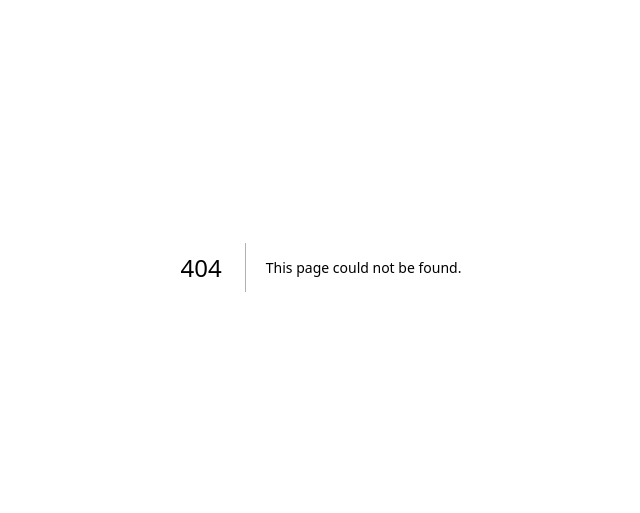
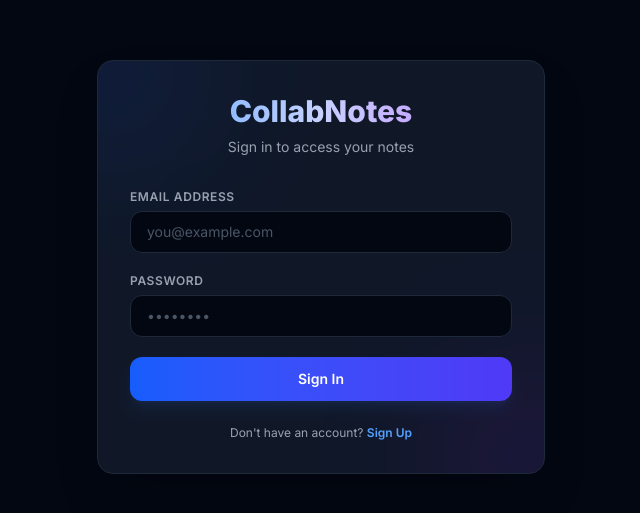
Before and after one commit to jasrulete/collab-note, a Next.js app: page /login in a window 1280 px wide. Before the commit this address had no page. Shown: the part 133-646 px from the top of the page, without its empty margins (319-959 px from the left). Built offline with nearby package versions, Linux system fonts and the light colour scheme; no server answers.

Commit message:
added authentication and seesion termination

```diff
--- /dev/null
+++ b/src/app/login/page.tsx
@@ -0,0 +1,153 @@
+'use client';
+
+import { useState } from 'react';
+import { useRouter } from 'next/navigation';
+import { supabase } from '@/lib/supabase';
+
+export default function LoginPage() {
+  const router = useRouter();
+  const [email, setEmail] = useState('');
+  const [password, setPassword] = useState('');
+  const [isSignUp, setIsSignUp] = useState(false);
+  const [loading, setLoading] = useState(false);
+  const [errorMsg, setErrorMsg] = useState('');
+  const [successMsg, setSuccessMsg] = useState('');
+
+  async function handleAuth(e: React.FormEvent) {
+    e.preventDefault();
+    setLoading(true);
+    setErrorMsg('');
+    setSuccessMsg('');
+
+    if (isSignUp) {
+      const { data, error } = await supabase.auth.signUp({
+        email,
+        password,
+        options: {
+          emailRedirectTo: `${window.location.origin}/auth/callback`,
+        },
+      });
+
+      if (error) {
+        setErrorMsg(error.message);
+      } else {
+        setSuccessMsg('Verification email sent! Please check your inbox.');
+      }
+    } else {
+      const { error } = await supabase.auth.signInWithPassword({
+        email,
+        password,
+      });
+
+      if (error) {
+        setErrorMsg(error.message);
+      } else {
+        router.push('/');
+        router.refresh();
+      }
+    }
+    setLoading(false);
+  }
+
+  return (
+    <main className="flex min-h-screen items-center justify-center bg-gray-950 px-4 py-12">
+      <div className="w-full max-w-md bg-gray-900 border border-gray-800 rounded-2xl p-8 shadow-2xl relative overflow-hidden">
+        {/* Glow decoration */}
+        <div className="absolute -top-20 -left-20 w-48 h-48 bg-blue-600/10 rounded-full blur-3xl pointer-events-none" />
+        <div className="absolute -bottom-20 -right-20 w-48 h-48 bg-purple-600/10 rounded-full blur-3xl pointer-events-none" />
+
+        <div className="text-center mb-8 relative z-10">
+          <h1 className="text-3xl font-extrabold text-transparent bg-clip-text bg-gradient-to-r from-blue-400 via-indigo-200 to-purple-400">
+            CollabNotes
+          </h1>
+          <p className="text-gray-400 text-sm mt-2">
+            {isSignUp ? 'Create a new account' : 'Sign in to access your notes'}
+          </p>
+        </div>
+
+        <form onSubmit={handleAuth} className="space-y-5 relative z-10">
+          {errorMsg && (
+            <div className="p-3.5 bg-red-500/10 border border-red-500/20 text-red-400 rounded-xl text-xs font-medium">
+              {errorMsg}
+            </div>
+          )}
+          {successMsg && (
+            <div className="p-3.5 bg-green-500/10 border border-green-500/20 text-green-400 rounded-xl text-xs font-medium">
+              {successMsg}
+            </div>
+          )}
+
+          <div>
+            <label className="block text-xs font-semibold uppercase tracking-wider text-gray-400 mb-1.5">
+              Email Address
+            </label>
+            <input
+              type="email"
+              required
+              value={email}
+              onChange={(e) => setEmail(e.target.value)}
+              placeholder="you@example.com"
+              className="w-full px-4 py-2.5 bg-gray-950 border border-gray-800 focus:border-blue-500 rounded-xl text-sm text-white placeholder-gray-600 outline-none transition-all"
+            />
+          </div>
+
+          <div>
+            <label className="block text-xs font-semibold uppercase tracking-wider text-gray-400 mb-1.5">
+              Password
+            </label>
+            <input
+              type="password"
+              required
+              value={password}
+              onChange={(e) => setPassword(e.target.value)}
+              placeholder="••••••••"
+              className="w-full px-4 py-2.5 bg-gray-950 border border-gray-800 focus:border-blue-500 rounded-xl text-sm text-white placeholder-gray-600 outline-none transition-all"
+            />
+          </div>
+
+          <button
+            type="submit"
+            disabled={loading}
+            className="w-full py-3 bg-gradient-to-r from-blue-600 to-indigo-600 hover:from-blue-500 hover:to-indigo-500 rounded-xl text-sm font-semibold text-white shadow-lg shadow-blue-500/10 hover:shadow-blue-500/20 transition-all disabled:opacity-50 cursor-pointer"
+          >
+            {loading ? 'Please wait…' : isSignUp ? 'Sign Up' : 'Sign In'}
+          </button>
+        </form>
+
+        <div className="mt-6 text-center text-xs text-gray-400 relative z-10">
+          {isSignUp ? (
+            <p>
+              Already have an account?{' '}
+              <button
+                type="button"
+                onClick={() => {
+                  setIsSignUp(false);
+                  setErrorMsg('');
+                  setSuccessMsg('');
+                }}
+                className="text-blue-400 hover:text-blue-300 font-semibold hover:underline"
+              >
+                Sign In
+              </button>
+            </p>
+          ) : (
+            <p>
+              Don't have an account?{' '}
+              <button
+                type="button"
+                onClick={() => {
+                  setIsSignUp(true);
+                  setErrorMsg('');
+                  setSuccessMsg('');
+                }}
+                className="text-blue-400 hover:text-blue-300 font-semibold hover:underline"
+              >
+                Sign Up
+              </button>
+            </p>
+          )}
+        </div>
+      </div>
+    </main>
+  );
+}
--- a/src/app/note/[id]/page.tsx
+++ b/src/app/note/[id]/page.tsx
@@ -1,13 +1,10 @@
 import { notFound } from 'next/navigation';
-import { createClient } from '@supabase/supabase-js';
+import { createServerSupabase } from '@/lib/supabase';
 import Editor from '@/components/Editor';
 
-// Server-side fetch for initial data (good for SEO + no loading flicker)
+// Server-side fetch for initial data (using cookie session for RLS authorization)
 async function getNote(id: string) {
-    const supabase = createClient(
-        process.env.NEXT_PUBLIC_SUPABASE_URL!,
-        process.env.NEXT_PUBLIC_SUPABASE_ANON_KEY!
-    );
+    const supabase = await createServerSupabase();
     const { data } = await supabase.from('notes').select('*').eq('id', id).single();
     return data;
 }
--- a/src/app/page.tsx
+++ b/src/app/page.tsx
@@ -10,8 +10,16 @@ export default function HomePage() {
   const [notes, setNotes] = useState<Note[]>([]);
   const [loading, setLoading] = useState(true);
   const [creating, setCreating] = useState(false);
+  const [userEmail, setUserEmail] = useState<string | null>(null);
 
   useEffect(() => {
+    // Get logged-in user
+    supabase.auth.getUser().then(({ data: { user } }) => {
+      if (user) {
+        setUserEmail(user.email ?? 'User');
+      }
+    });
+
     fetchNotes();
   }, []);
 
@@ -45,28 +53,54 @@ export default function HomePage() {
     setNotes(prev => prev.filter(n => n.id !== id));
   }
 
+  async function handleSignOut() {
+    await supabase.auth.signOut();
+    router.push('/login');
+    router.refresh();
+  }
+
   return (
     <main className="max-w-3xl mx-auto px-4 py-12">
-      <div className="flex items-center justify-between mb-10">
+      {/* Header bar with user profile & logout */}
+      <div className="flex flex-col sm:flex-row sm:items-center sm:justify-between border-b border-gray-800 pb-6 mb-10 gap-4">
         <div>
-          <h1 className="text-3xl font-bold text-white">CollabNotes</h1>
+          <h1 className="text-3xl font-extrabold text-white">CollabNotes</h1>
           <p className="text-gray-400 text-sm mt-1">Real-time collaborative editing</p>
         </div>
+
+        {userEmail && (
+          <div className="flex items-center gap-3.5 self-start sm:self-center">
+            <span className="text-xs text-gray-400 bg-gray-900 border border-gray-800 px-3 py-1.5 rounded-full">
+              Logged in as <strong className="text-gray-200">{userEmail}</strong>
+            </span>
+            <button
+              onClick={handleSignOut}
+              className="text-xs font-semibold text-red-400 hover:text-red-300 hover:underline transition-all"
+            >
+              Sign Out
+            </button>
+          </div>
+        )}
+      </div>
+
+      {/* Action and list */}
+      <div className="flex items-center justify-between mb-8">
+        <h2 className="text-xl font-semibold text-gray-200">Your Notes</h2>
         <button
           onClick={createNote}
           disabled={creating}
-          className="px-4 py-2 bg-blue-600 hover:bg-blue-500 rounded-lg text-sm font-medium transition-colors disabled:opacity-50"
+          className="px-4 py-2 bg-gradient-to-r from-blue-600 to-indigo-600 hover:from-blue-500 hover:to-indigo-500 rounded-xl text-sm font-semibold text-white shadow-lg shadow-blue-500/10 transition-all disabled:opacity-50 cursor-pointer"
         >
           {creating ? 'Creating…' : '+ New Note'}
         </button>
       </div>
 
       {loading ? (
-        <div className="text-gray-500 text-center py-16">Loading…</div>
+        <div className="text-gray-500 text-center py-16">Loading your notes…</div>
       ) : notes.length === 0 ? (
-        <div className="text-center py-16">
+        <div className="text-center py-16 bg-gray-900/50 border border-dashed border-gray-800 rounded-2xl">
           <p className="text-gray-400 mb-4">No notes yet.</p>
-          <button onClick={createNote} className="text-blue-400 hover:text-blue-300 underline text-sm">
+          <button onClick={createNote} className="text-blue-400 hover:text-blue-300 underline text-sm font-medium">
             Create your first note
           </button>
         </div>
@@ -76,17 +110,17 @@ export default function HomePage() {
             <li
               key={note.id}
               onClick={() => router.push(`/note/${note.id}`)}
-              className="group flex items-center justify-between p-4 bg-gray-900 border border-gray-800 rounded-xl hover:border-gray-600 cursor-pointer transition-all"
+              className="group flex items-center justify-between p-4 bg-gray-900 border border-gray-800 rounded-xl hover:border-gray-700 cursor-pointer transition-all"
             >
               <div>
-                <p className="font-medium text-white">{note.title || 'Untitled'}</p>
+                <p className="font-semibold text-white group-hover:text-blue-400 transition-colors">{note.title || 'Untitled'}</p>
                 <p className="text-gray-500 text-xs mt-0.5">
                   {new Date(note.updated_at).toLocaleString()} · v{note.version}
                 </p>
               </div>
               <button
                 onClick={(e) => deleteNote(note.id, e)}
-                className="text-gray-600 hover:text-red-400 opacity-0 group-hover:opacity-100 transition-all text-sm"
+                className="text-gray-500 hover:text-red-400 opacity-0 group-hover:opacity-100 transition-all text-sm px-2 py-1 rounded"
               >
                 Delete
               </button>
--- a/src/components/Editor.tsx
+++ b/src/components/Editor.tsx
@@ -2,31 +2,11 @@
 
 import { useEffect, useRef, useState, useCallback } from 'react';
 import { useRouter } from 'next/navigation';
-import { v4 as uuidv4 } from 'uuid';
 import { supabase } from '@/lib/supabase';
 import type { Note, PresenceUser, ContentBroadcast, ConflictInfo } from '@/lib/types';
 import { PRESENCE_COLORS } from '@/lib/types';
 import PresenceBar from './PresenceBar';
 import ConflictModal from './ConflictModal';
-
-// ─────────────────────────────────────────
-// Helpers
-// ─────────────────────────────────────────
-
-function getOrCreateUser(): { userId: string; name: string; color: string } {
-    const stored = sessionStorage.getItem('collab-user');
-    if (stored) return JSON.parse(stored);
-
-    const adjectives = ['Swift', 'Calm', 'Bold', 'Bright', 'Keen', 'Sharp', 'Wise'];
-    const nouns = ['Fox', 'Owl', 'Bear', 'Wolf', 'Hawk', 'Deer', 'Lynx'];
-    const name = `${adjectives[Math.floor(Math.random() * adjectives.length)]} ${nouns[Math.floor(Math.random() * nouns.length)]}`;
-    const color = PRESENCE_COLORS[Math.floor(Math.random() * PRESENCE_COLORS.length)];
-    const userId = uuidv4();
-
-    const user = { userId, name, color };
-    sessionStorage.setItem('collab-user', JSON.stringify(user));
-    return user;
-}
 
 // ─────────────────────────────────────────
 // Editor Component
@@ -45,7 +25,7 @@ export default function Editor({ noteId, initialNote }: Props) {
     const saveTimeoutRef = useRef<ReturnType<typeof setTimeout> | null>(null);
     const currentVersionRef = useRef(initialNote.version);
 
-    const [me] = useState(() => getOrCreateUser());
+    const [me, setMe] = useState<{ userId: string; name: string; color: string } | null>(null);
     const [title, setTitle] = useState(initialNote.title);
     const [content, setContent] = useState(initialNote.content);
     const [presenceUsers, setPresenceUsers] = useState<PresenceUser[]>([]);
@@ -53,8 +33,25 @@ export default function Editor({ noteId, initialNote }: Props) {
     const [saveStatus, setSaveStatus] = useState<'saved' | 'saving' | 'error'>('saved');
     const [pendingLocal, setPendingLocal] = useState<{ content: string; title: string } | null>(null);
 
+    // Get current authenticated user details
+    useEffect(() => {
+        supabase.auth.getUser().then(({ data: { user } }) => {
+            if (user) {
+                const name = user.email ? user.email.split('@')[0] : 'Collaborator';
+                const charCodeSum = user.id.split('').reduce((acc, char) => acc + char.charCodeAt(0), 0);
+                const color = PRESENCE_COLORS[charCodeSum % PRESENCE_COLORS.length];
+                setMe({
+                    userId: user.id,
+                    name,
+                    color,
+                });
+            }
+        });
+    }, []);
+
     // ── Broadcast my cursor position ──────────────────
     const broadcastCursor = useCallback((pos: number, selStart: number, selEnd: number) => {
+        if (!me) return;
         channelRef.current?.send({
             type: 'broadcast',
             event: 'cursor',
@@ -72,6 +69,7 @@ export default function Editor({ noteId, initialNote }: Props) {
 
     // ── Save to DB with conflict detection ────────────
     const saveToDb = useCallback(async (newContent: string, newTitle: string) => {
+        if (!me) return;
         setSaveStatus('saving');
 
         const basedOnVersion = currentVersionRef.current;
@@ -124,7 +122,7 @@ export default function Editor({ noteId, initialNote }: Props) {
                 version: data.version,
             } satisfies ContentBroadcast,
         });
-    }, [noteId, me.userId]);
+    }, [noteId, me]);
 
     // ── Debounced save (fires 800ms after last keystroke) ──
     const debouncedSave = useCallback((newContent: string, newTitle: string) => {
@@ -137,6 +135,8 @@ export default function Editor({ noteId, initialNote }: Props) {
 
     // ── Set up Supabase Realtime channel ──────────────
     useEffect(() => {
+        if (!me) return;
+
         const channel = supabase.channel(`note-${noteId}`, {
             config: {
                 presence: { key: me.userId },
@@ -263,6 +263,14 @@ export default function Editor({ noteId, initialNote }: Props) {
         error: 'text-red-400',
     }[saveStatus];
 
+    if (!me) {
+        return (
+            <div className="flex items-center justify-center h-screen bg-gray-950 text-gray-400 text-sm">
+                Connecting session…
+            </div>
+        );
+    }
+
     return (
         <div className="flex flex-col h-screen bg-gray-950">
             {/* Toolbar */}
--- a/src/lib/supabase.ts
+++ b/src/lib/supabase.ts
@@ -1,13 +1,37 @@
-import { createClient } from '@supabase/supabase-js';
+import { createBrowserClient, createServerClient } from '@supabase/ssr';
+import { cookies } from 'next/headers';
 
 const supabaseUrl = process.env.NEXT_PUBLIC_SUPABASE_URL!;
 const supabaseAnonKey = process.env.NEXT_PUBLIC_SUPABASE_ANON_KEY!;
 
 // Singleton client for the browser
-export const supabase = createClient(supabaseUrl, supabaseAnonKey, {
+export const supabase = createBrowserClient(supabaseUrl, supabaseAnonKey, {
     realtime: {
         params: {
             eventsPerSecond: 10, // rate-limit cursor events
         },
     },
 });
+
+// Server client helper (for Server Components / Server Actions)
+export async function createServerSupabase() {
+    const cookieStore = await cookies();
+    return createServerClient(supabaseUrl, supabaseAnonKey, {
+        cookies: {
+            getAll() {
+                return cookieStore.getAll();
+            },
+            setAll(cookiesToSet) {
+                try {
+                    cookiesToSet.forEach(({ name, value, options }) =>
+                        cookieStore.set(name, value, options)
+                    );
+                } catch {
+                    // The `setAll` method was called from a Server Component.
+                    // This can be ignored if you have middleware refreshing
+                    // user sessions.
+                }
+            },
+        },
+    });
+}
--- /dev/null
+++ b/src/middleware.ts
@@ -0,0 +1,60 @@
+import { createServerClient } from '@supabase/ssr';
+import { NextResponse, type NextRequest } from 'next/server';
+
+export async function middleware(request: NextRequest) {
+    let response = NextResponse.next({
+        request,
+    });
+
+    const supabase = createServerClient(
+        process.env.NEXT_PUBLIC_SUPABASE_URL!,
+        process.env.NEXT_PUBLIC_SUPABASE_ANON_KEY!,
+        {
+            cookies: {
+                getAll() {
+                    return request.cookies.getAll();
+                },
+                setAll(cookiesToSet) {
+                    cookiesToSet.forEach(({ name, value, options }) => request.cookies.set(name, value));
+                    response = NextResponse.next({
+                        request,
+                    });
+                    cookiesToSet.forEach(({ name, value, options }) =>
+                        response.cookies.set(name, value, options)
+                    );
+                },
+            },
+        }
+    );
+
+    const { data: { user } } = await supabase.auth.getUser();
+
+    const isLoginPage = request.nextUrl.pathname.startsWith('/login');
+
+    if (!user && !isLoginPage) {
+        const redirectUrl = request.nextUrl.clone();
+        redirectUrl.pathname = '/login';
+        return NextResponse.redirect(redirectUrl);
+    }
+
+    if (user && isLoginPage) {
+        const redirectUrl = request.nextUrl.clone();
+        redirectUrl.pathname = '/';
+        return NextResponse.redirect(redirectUrl);
+    }
+
+    return response;
+}
+
+export const config = {
+    matcher: [
+        /*
+         * Match all request paths except for the ones starting with:
+         * - _next/static (static files)
+         * - _next/image (image optimization files)
+         * - favicon.ico (favicon file)
+         * - api routes (if any) that don't need auth
+         */
+        '/((?!_next/static|_next/image|favicon.ico|.*\\.(?:svg|png|jpg|jpeg|gif|webp)$).*)',
+    ],
+};
```
Also changed, not shown: 1 other file (tests, documents, lock files or other folders).
